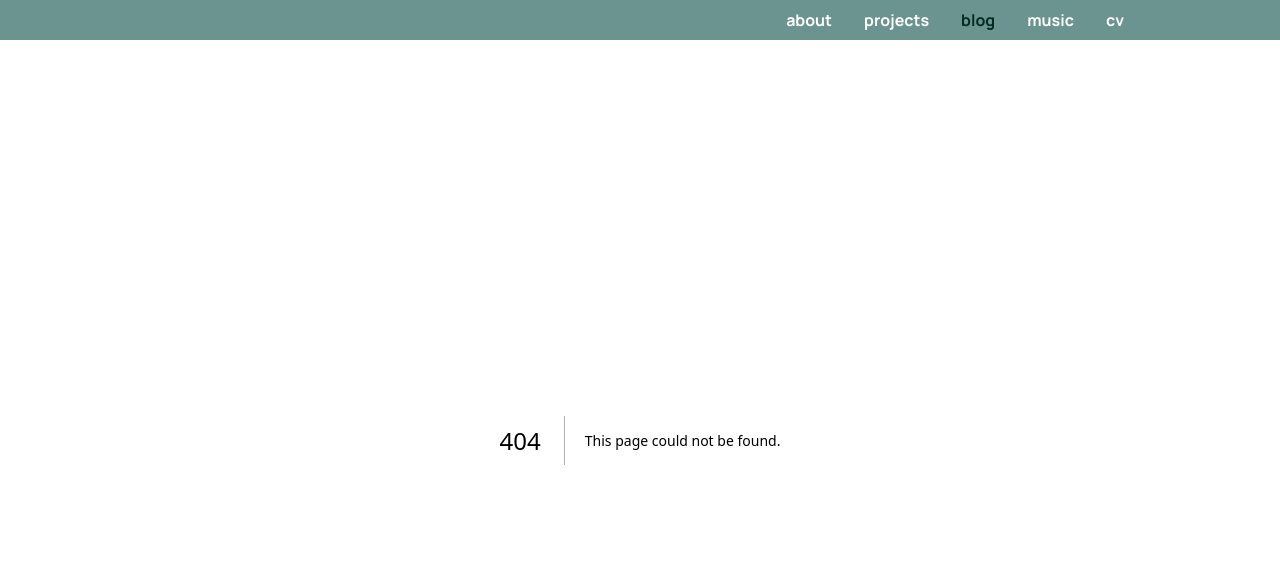
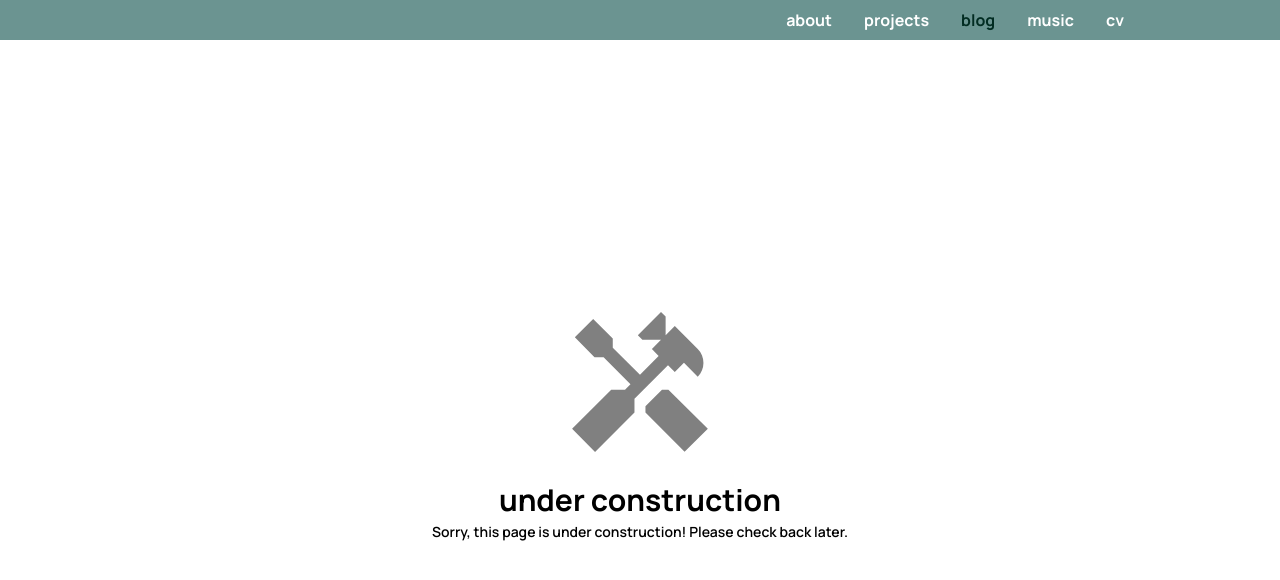
Before and after one commit to mensah-j/portfolio, a Next.js app: page /blog in a window 1280 px wide. Before the commit this address had no page. Shown: the top 580 px of the page. Built offline with nearby package versions, Linux system fonts and the light colour scheme.

Commit message:
feat: add new pages

```diff
--- /dev/null
+++ b/src/app/blog/page.tsx
@@ -0,0 +1,5 @@
+import { UnderConstruction } from "../_components/UnderConstruction";
+
+export default function Page() {
+  return <UnderConstruction />;
+}
--- /dev/null
+++ b/src/app/cv/page.tsx
@@ -0,0 +1,5 @@
+import { UnderConstruction } from "../_components/UnderConstruction";
+
+export default function Page() {
+  return <UnderConstruction />;
+}
--- /dev/null
+++ b/src/app/music/page.tsx
@@ -0,0 +1,5 @@
+import { UnderConstruction } from "../_components/UnderConstruction";
+
+export default function Page() {
+  return <UnderConstruction />;
+}
--- /dev/null
+++ b/src/app/projects/page.tsx
@@ -0,0 +1,5 @@
+import { UnderConstruction } from "../_components/UnderConstruction";
+
+export default function Page() {
+  return <UnderConstruction />;
+}
```
